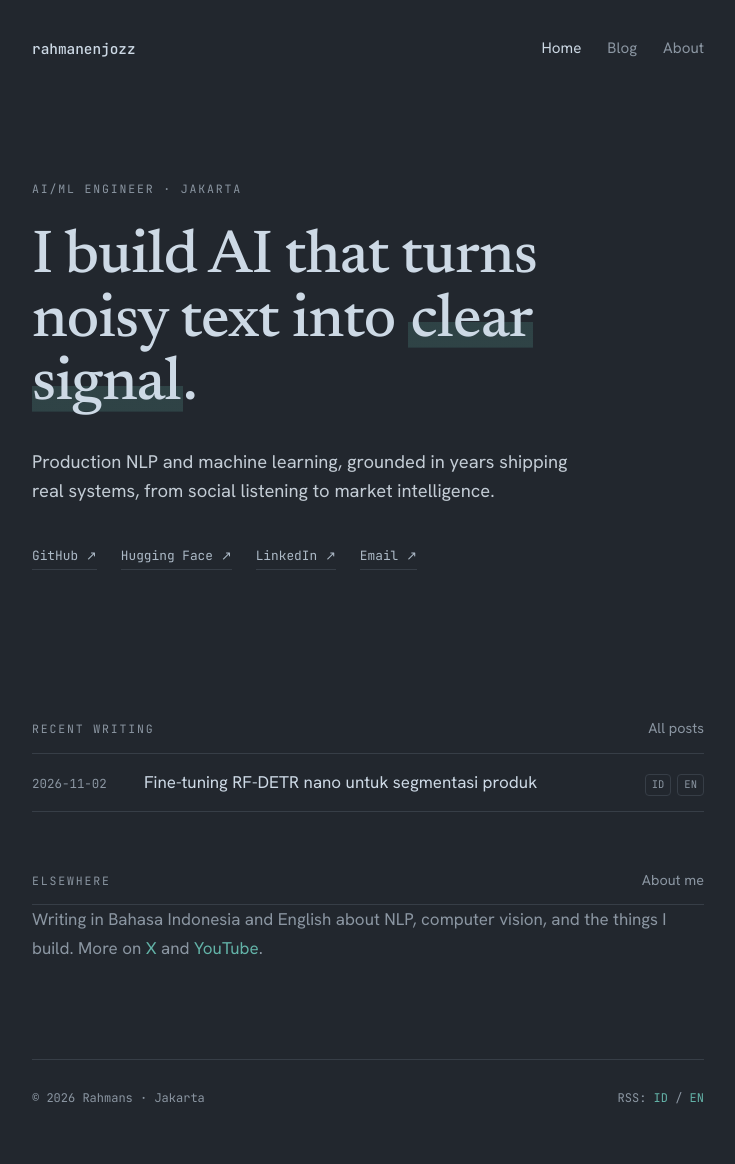
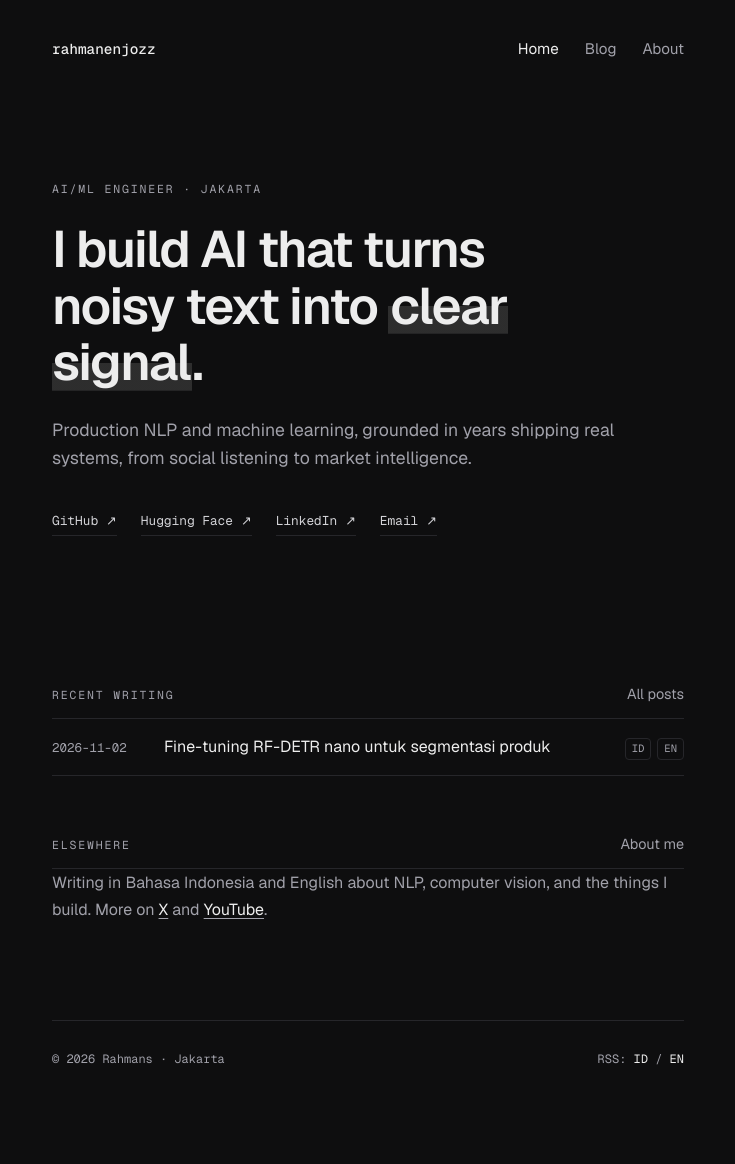
Before and after one commit to rahmanenjozz/rahmanenjozz.github.io, a Jekyll site: the page built from index.html, in a window 1280 px wide. Shown: the whole page, without its empty margins (272-1007 px from the left). Built offline with Jekyll 4.4.1, drawn with Linux system fonts in a browser that asks for light colours; after the commit the page ends 1125 px from its top, so only the background shows below that.

Commit message:
Redesign

```diff
--- a/_config.yml
+++ b/_config.yml
@@ -53,7 +53,5 @@ defaults:
 
 exclude:
   - README.md
-  - Gemfile
-  - Gemfile.lock
   - vendor
   - .jekyll-cache
--- a/_includes/head.html
+++ b/_includes/head.html
@@ -18,7 +18,7 @@
 <meta charset="UTF-8" />
 <meta name="google-site-verification" content="{{ site.google_site_verification }}" />
 <meta name="viewport" content="width=device-width, initial-scale=1" />
-<meta name="theme-color" content="#22272e" />
+<meta name="theme-color" content="#0e0e0f" />
 <title>{{ full_title | escape }}</title>
 <meta name="description" content="{{ desc | escape }}" />
 <meta name="author" content="{{ site.author }} ({{ site.title }})" />
@@ -107,5 +107,5 @@
 
 <link rel="preconnect" href="https://fonts.googleapis.com" />
 <link rel="preconnect" href="https://fonts.gstatic.com" crossorigin />
-<link href="https://fonts.googleapis.com/css2?family=Newsreader:ital,opsz,wght@0,6..72,400;0,6..72,500;1,6..72,400&family=Hanken+Grotesk:wght@400;500;600&family=JetBrains+Mono:wght@400;500&display=swap" rel="stylesheet" />
+<link href="https://fonts.googleapis.com/css2?family=Geist:wght@400;500;600&family=Geist+Mono:wght@400;500&display=swap" rel="stylesheet" />
 <link rel="stylesheet" href="{{ '/assets/css/main.css' | relative_url }}" />
--- a/assets/css/main.css
+++ b/assets/css/main.css
@@ -1,31 +1,32 @@
 :root{
-  --paper:#22272e;
-  --ink:#adbac7;
-  --head:#cdd9e5;
-  --gray:#8b96a2;
-  --hair:#373e47;
-  --code:#1c2128;
-  --accent:#63b3a8;
-  --highlight:rgba(99,179,168,0.20);
-  --maxw:720px;
-  --mono:"JetBrains Mono",ui-monospace,monospace;
-  --serif:"Newsreader",Georgia,serif;
+  --paper:#0e0e0f;
+  --ink:#d4d4d8;
+  --head:#ededed;
+  --gray:#a1a1aa;
+  --hair:#26262a;
+  --code:#151517;
+  --accent:#ededed;
+  --highlight:rgba(237,237,237,0.14);
+  --maxw:680px;
+  --mono:"Geist Mono",ui-monospace,monospace;
+  --serif:"Geist",system-ui,sans-serif;
 }
 *{box-sizing:border-box;margin:0;padding:0}
 html{scroll-behavior:smooth}
 body{
   background:var(--paper);
   color:var(--ink);
-  font-family:"Hanken Grotesk",system-ui,sans-serif;
-  font-size:17px;
+  font-family:"Geist",system-ui,sans-serif;
+  font-size:16px;
   line-height:1.7;
   -webkit-font-smoothing:antialiased;
   text-rendering:optimizeLegibility;
 }
 a{color:var(--accent);text-decoration:none}
-a:hover{text-decoration:underline;text-underline-offset:3px}
+a:hover{opacity:.75}
+.prose a,.muted a{text-decoration:underline;text-underline-offset:3px;text-decoration-color:var(--gray)}
 ul{list-style:none}
-h1,h2,h3{color:var(--head);font-family:var(--serif);font-weight:500}
+h1,h2,h3{color:var(--head);font-family:var(--serif);font-weight:600;letter-spacing:-.02em}
 :focus-visible{outline:2px solid var(--accent);outline-offset:3px;border-radius:2px}
 .muted{color:var(--gray)}
 .skip{position:absolute;left:-9999px}
@@ -46,11 +47,11 @@ h1,h2,h3{color:var(--head);font-family:var(--serif);font-weight:500}
   font-family:var(--mono);font-size:.72rem;font-weight:400;
   letter-spacing:.16em;text-transform:uppercase;color:var(--gray);
 }
-.hero h1{font-size:clamp(2.4rem,6vw,3.8rem);line-height:1.05;letter-spacing:-.015em;margin:.45em 0 .5em;max-width:15ch}
+.hero h1{font-size:clamp(2.2rem,5.5vw,3.2rem);line-height:1.1;letter-spacing:-.03em;margin:.45em 0 .5em;max-width:15ch}
 .page-head{padding:72px 0 8px}
 .page-head h1{font-size:clamp(2.2rem,5vw,3rem);line-height:1.1;letter-spacing:-.015em;margin-bottom:.3em}
-.h2{font-family:var(--serif);font-weight:500;color:var(--head);font-size:clamp(1.4rem,3vw,1.8rem);line-height:1.2;margin-bottom:.4em}
-.lede{font-size:1.15rem;color:#c3ccd5;max-width:52ch;line-height:1.6}
+.h2{font-family:var(--serif);font-weight:600;letter-spacing:-.015em;color:var(--head);font-size:clamp(1.4rem,3vw,1.8rem);line-height:1.2;margin-bottom:.4em}
+.lede{font-size:1.1rem;color:var(--gray);max-width:52ch;line-height:1.6}
 
 .mark{
   background-image:linear-gradient(var(--highlight),var(--highlight));
@@ -160,10 +161,10 @@ section.row.about{padding-top:40px}
 .exp-item p{font-size:1rem;color:var(--gray);max-width:48ch}
 .work-item{padding:32px 0}
 .w-meta{display:flex;flex-direction:column;gap:10px}
-.w-meta .k{font-family:var(--serif);font-style:italic;font-size:1.5rem;color:var(--accent);line-height:1}
+.w-meta .k{font-family:var(--mono);font-size:1rem;color:var(--accent);line-height:1}
 .w-meta .role{font-family:var(--mono);font-size:.68rem;letter-spacing:.1em;text-transform:uppercase;color:var(--gray);line-height:1.5}
 .work-item h3{font-size:1.45rem;line-height:1.25;margin-bottom:.4em}
-.work-item p{font-size:1.02rem;color:#b3bcc6;max-width:54ch;margin-bottom:1.1em}
+.work-item p{font-size:1rem;color:var(--ink);max-width:54ch;margin-bottom:1.1em}
 .stat{font-family:var(--mono);font-size:.82rem;color:var(--accent)!important}
 .states{display:flex;align-items:center;flex-wrap:wrap;gap:8px;margin-bottom:1.1em}
 .state{font-family:var(--mono);font-size:.7rem;letter-spacing:.06em;text-transform:uppercase;padding:4px 11px;border-radius:999px;border:1px solid}
@@ -173,7 +174,7 @@ section.row.about{padding-top:40px}
 .s-hot{color:#eaa06a;border-color:#5f4632}
 .s-crisis{color:#ef8b7a;border-color:#623c36}
 .stack{display:flex;flex-wrap:wrap;gap:8px 10px}
-.stack li{font-family:var(--mono);font-size:.8rem;color:#909dab}
+.stack li{font-family:var(--mono);font-size:.8rem;color:var(--gray)}
 .stack li:not(:last-child)::after{content:"·";margin-left:10px;color:var(--hair)}
 .contact .hero-links{margin-top:20px}
 
```
Also changed, not shown: README.md.
